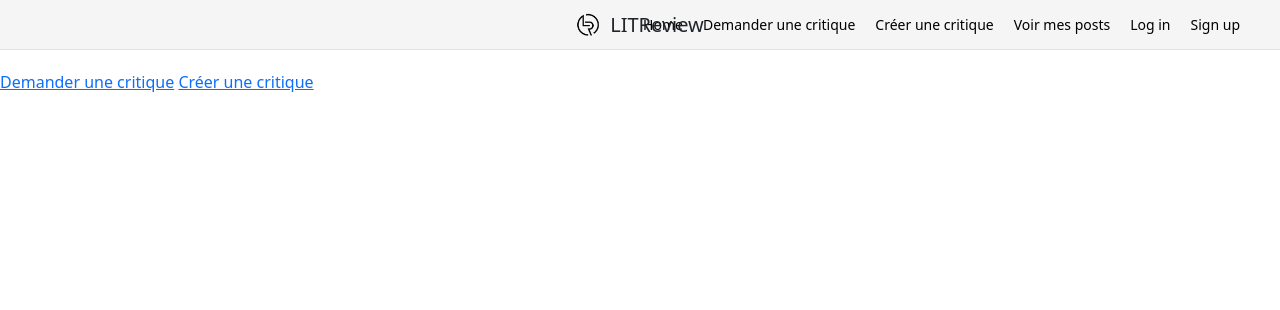
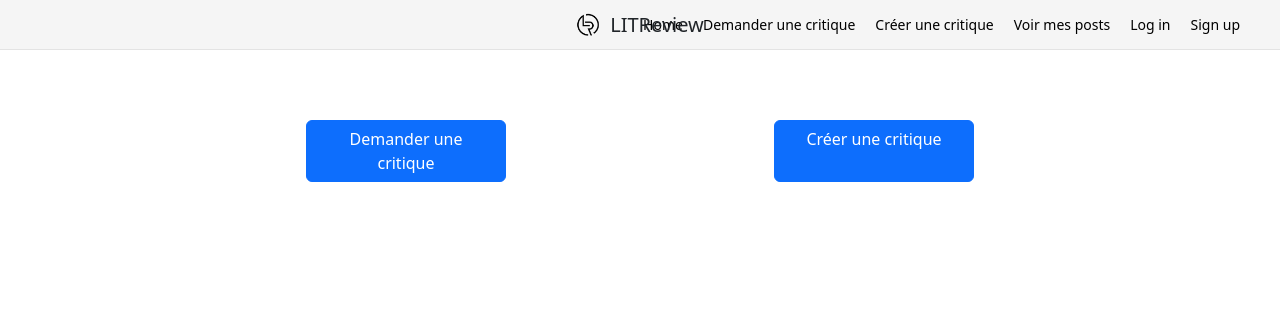
Before and after one commit to clementboloch/OCR_P9, a Django app: template src/review/templates/review/home.html in a window 1280 px wide. Shown: the top 310 px of the page. Run offline with Django 4.2, Linux system fonts and the light colour scheme; the template is opened without the code that fills it, so the values that code supplies are empty; style sheets or scripts are compiled from the project's sources; parts of the project's set-up code (start-up, migrations or seed data) failed here and were passed over; some libraries are stand-ins or nearby versions.

Commit message:
adds feed template and styles feed home posts

```diff
--- /dev/null
+++ b/src/review/static/style/review/feed.scss
@@ -0,0 +1,54 @@
+.container {
+    display: flex;
+    flex-direction: column;
+    align-items: center;
+    justify-content: center;
+    width: 75vw;
+
+    .buttons {
+        display: flex;
+        justify-content: space-around;
+        width: 100%;
+        margin: 50px 0;
+        .my-button {
+            display: block;
+            width: 200px;
+            margin: 0 10px;
+        }
+    }
+
+    .post {
+        position: relative;
+        border: 1px solid #ccc;
+        border-radius: 5px;
+        padding: 20px;
+        width: 100%;
+        margin-bottom: 20px;
+
+        .date {
+            position: absolute;
+            top: 20px;
+            right: 20px;
+
+            font-size: 13px;
+        }
+
+        .user {
+            font-style: italic;
+        }
+
+        .description {
+            text-align: justify;
+        }
+
+        .post-button {
+            display: flex;
+            justify-content: flex-end;
+            .my-button {
+                display: block;
+                width: 100px;
+                margin: 0 0 0 10px;
+            }
+        }
+    }
+}
--- /dev/null
+++ b/src/review/templates/review/feed.html
@@ -0,0 +1,23 @@
+{% extends 'review/base.html' %}
+{% block content %}
+
+{% load static %}
+{% load compress %}
+{% compress css %}
+<link type="text/x-scss" href="{% static 'style/review/feed.scss' %}" rel="stylesheet" media="screen">
+{% endcompress %}
+
+<div class="container">
+    {% block buttons %}
+    {% endblock %}
+
+    {% for post in posts %}
+        {% if post.content_type == 'TICKET' %}
+            {% include 'review/ticket_snippet.html' %}
+        {% elif post.content_type == 'REVIEW' %}
+            {% include 'review/review_snippet.html' %}
+        {% endif %}
+    {% endfor %}
+</div>
+
+{% endblock %}
--- a/src/review/templates/review/home.html
+++ b/src/review/templates/review/home.html
@@ -1,15 +1,7 @@
-{% extends 'review/base.html' %}
-{% block content %}
-
-<a href="/review/ticket">Demander une critique</a>
-<a href="/review/review">Créer une critique</a>
-
-{% for post in posts %}
-    {% if post.content_type == 'TICKET' %}
-        {% include 'review/ticket_snippet.html' %}
-    {% elif post.content_type == 'REVIEW' %}
-        {% include 'review/review_snippet.html' %}
-    {% endif %}
-{% endfor %}
-
+{% extends 'review/feed.html' %}
+{% block buttons %}
+<div class="buttons">
+    <a class="btn btn-primary my-button" href="/review/ticket">Demander une critique</a>
+    <a class="btn btn-primary my-button" href="/review/review">Créer une critique</a>
+</div>
 {% endblock %}
```
Also changed, not shown: src/review/templates/review/posts.html (+2 -11 lines), src/review/templates/review/review_snippet.html (+27 -8 lines), src/review/templates/review/ticket_snippet.html (+26 -8 lines).
